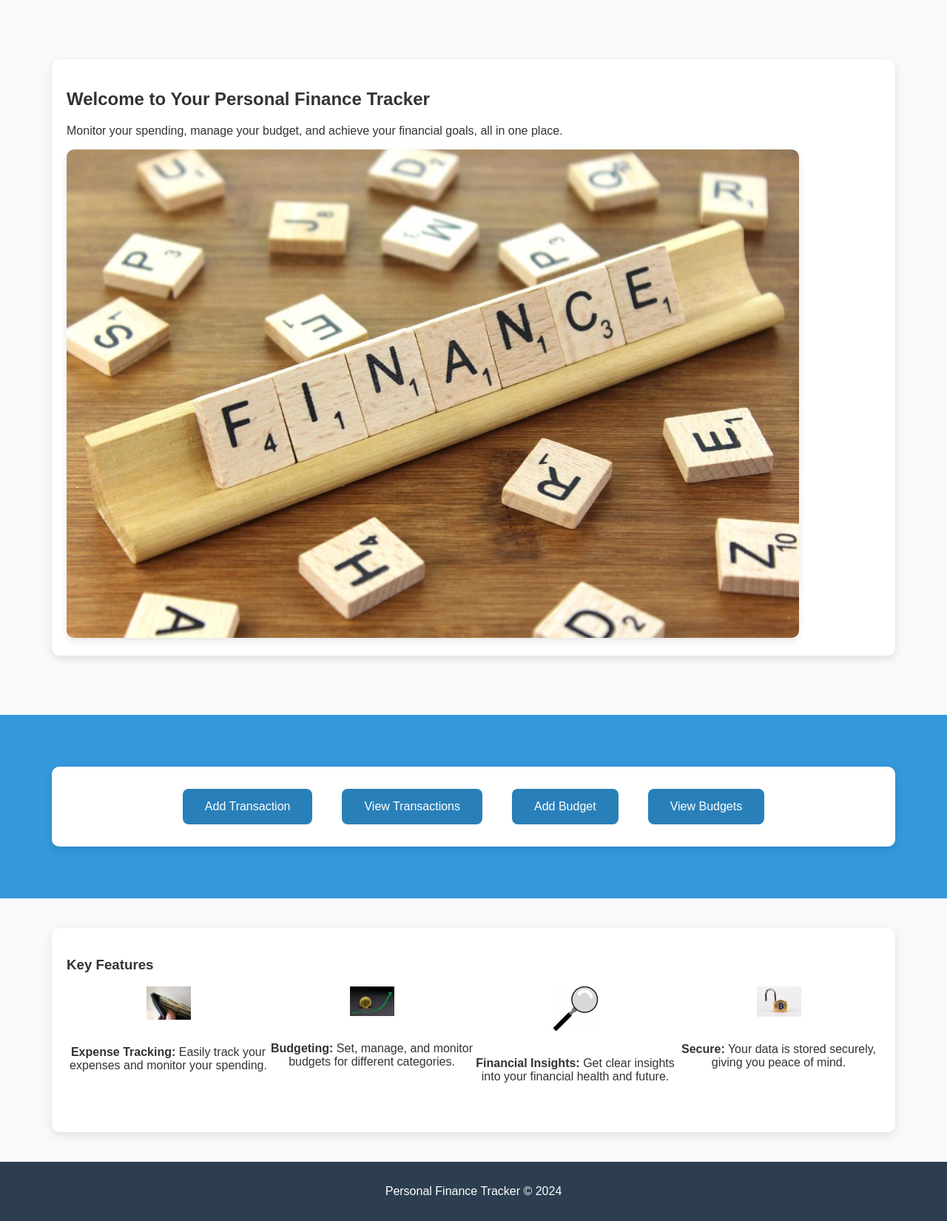
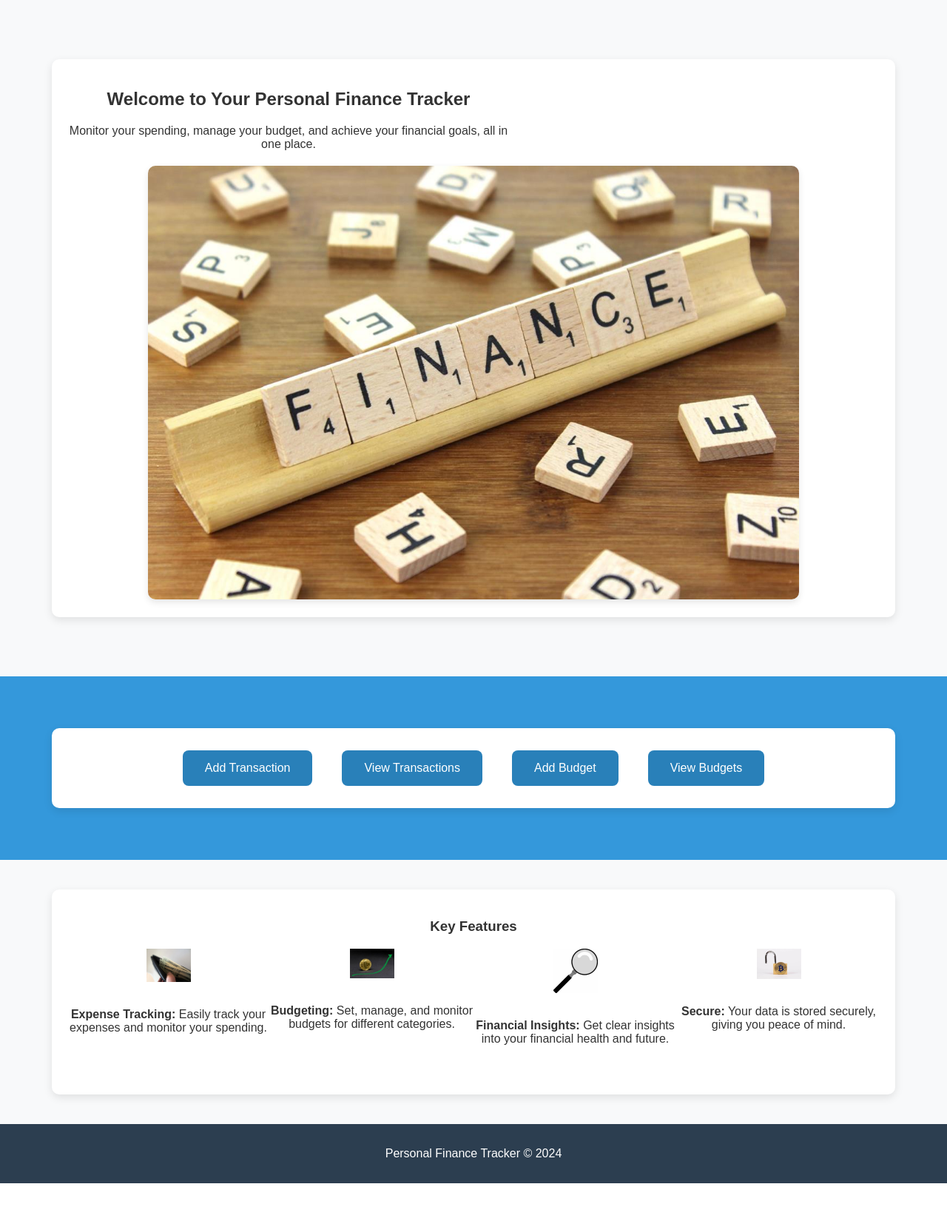
Before and after one commit to TheDude4445/finance-tracker, a Flask app: page / in a window 1280 px wide. Shown: the part 134-1784 px from the top of the page at 74% size. After the commit the page ends 1733 px from the top, so only its background shows below. Run offline with Flask 3, Linux system fonts and the light colour scheme.

Commit message:
and again

```diff
--- a/static/css/style.css
+++ b/static/css/style.css
@@ -14,7 +14,7 @@ body {
     background-color: white;
     border-radius: 10px;
     box-shadow: 0 4px 12px rgba(0, 0, 0, 0.1);
-    text-align: left;
+    text-align: center; /* Center-align container text */
 }
 
 /* Header Styling */
@@ -39,18 +39,19 @@ header .tagline {
 /* Welcome Section */
 .welcome-section {
     display: flex;
-    justify-content: space-between;
+    flex-direction: column; /* Stack elements vertically */
     align-items: center;
+    text-align: center; /* Center-align text */
     margin: 40px 0;
 }
 
 .welcome-content {
-    flex: 1;
-    margin-right: 40px;
+    max-width: 600px;
+    margin-bottom: 20px;
 }
 
 .welcome-image img {
-    max-width: 90%;
+    max-width: 80%;
     border-radius: 10px;
     box-shadow: 0 4px 10px rgba(0, 0, 0, 0.1);
 }
@@ -90,11 +91,12 @@ button:hover, a.button:hover {
 /* Features Section */
 .features-section {
     margin-top: 40px;
+    text-align: center; /* Center-align feature content */
 }
 
 .features {
     display: flex;
-    justify-content: space-between;
+    justify-content: space-evenly; /* Distribute feature elements evenly */
     flex-wrap: wrap;
 }
 
@@ -135,12 +137,7 @@ footer {
     }
 
     .welcome-section {
-        flex-direction: column;
         text-align: center;
-    }
-
-    .welcome-content {
-        margin: 0;
     }
 
     .welcome-image img {
```
